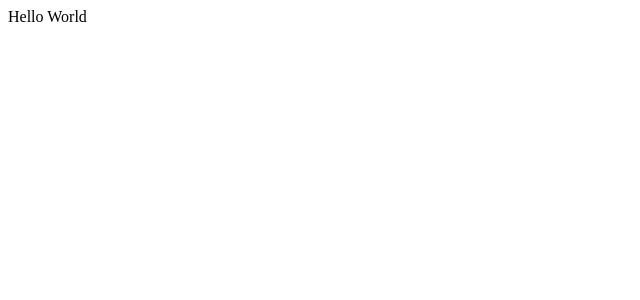
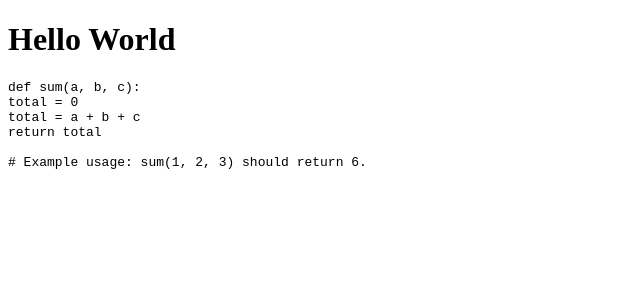
Before and after one commit to sbe06079/HackDuke-FrontEnd, a React app: page / in a window 1280 px wide. Shown: the top 300 px of the page, without its empty margins (0-640 px from the left). Built offline with nearby package versions, Linux system fonts and the light colour scheme.

Commit message:
evan first commit

```diff
--- a/src/Home/home.tsx
+++ b/src/Home/home.tsx
@@ -1,9 +1,18 @@
 import React from "react";
 import "./home.css";
 
+import pythonAlgosData from './pythonAlgos.json';
+
+
+
 function Home() {
-    return <>
-        Hello World
-    </>;
+    const codeSnippet = pythonAlgosData.mappings[0]?.codeSnippet;
+
+    return (
+        <>
+            <h1>Hello World</h1>
+            <pre>{codeSnippet}</pre>
+        </>
+    );
 }
 export default Home;
--- /dev/null
+++ b/src/Home/pythonAlgos.json
@@ -0,0 +1,9 @@
+{
+    "mappings": [
+        {
+            "id": 1,
+            "algoName": "sumABC",
+            "codeSnippet": "def sum(a, b, c):\ntotal = 0\ntotal = a + b + c\nreturn total\n\n# Example usage: sum(1, 2, 3) should return 6."
+        }
+    ]
+}
```
